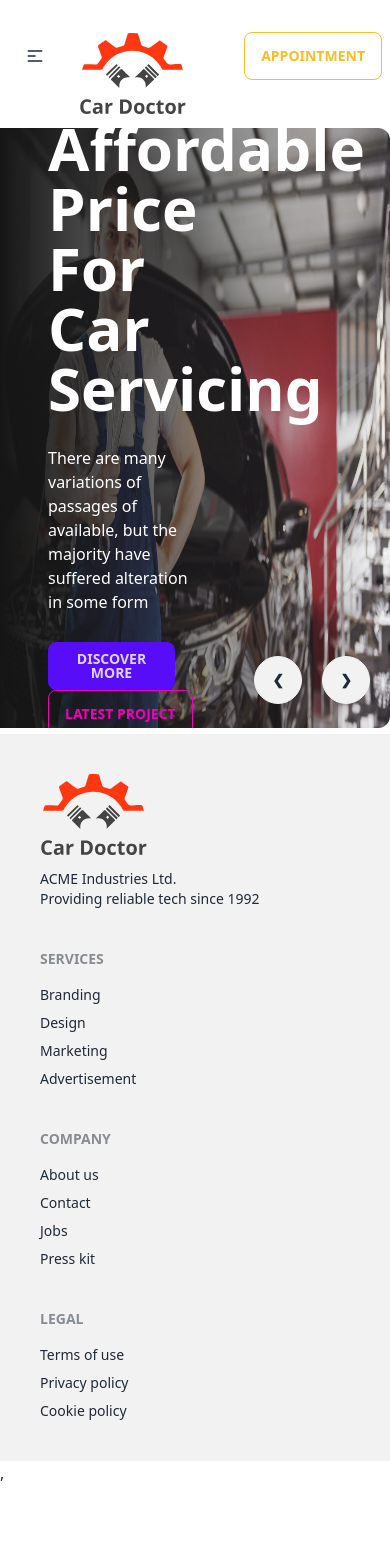
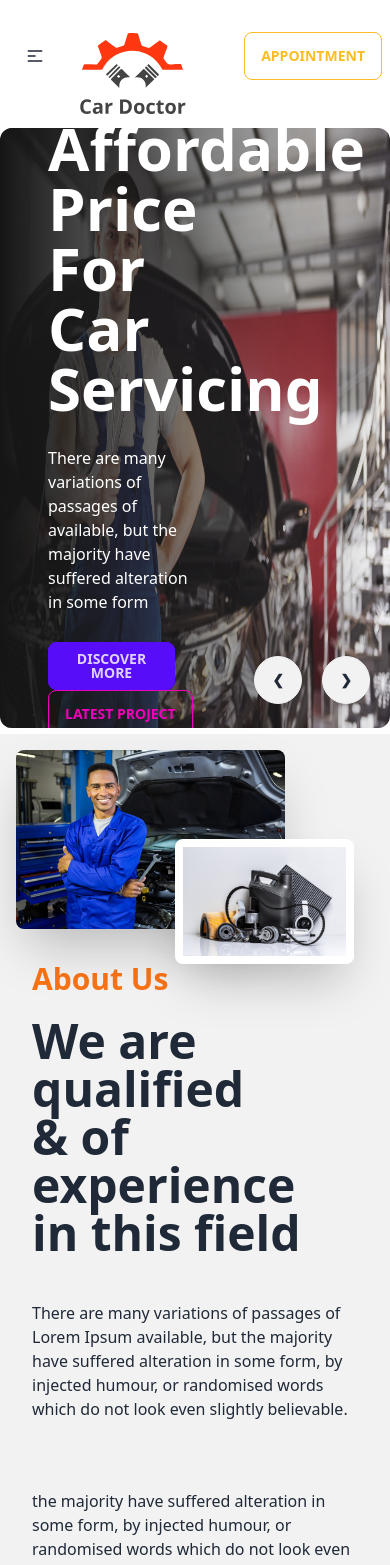
Before and after one commit to Shahidul-Islam-Jony/Car-Doctor-Client, a React (Vite) app: page / in a window 390 px wide. Shown: the top 1565 px of the page. Before the commit the page ends 1485 px from the top, so only its background shows below. Built offline with nearby package versions, Linux system fonts and the light colour scheme.

Commit message:
M-58-5 Create About section with Image Relative Position

```diff
--- /dev/null
+++ b/src/pages/Home/About/About.jsx
@@ -0,0 +1,24 @@
+import person from "../../../assets/images/about_us/person.jpg"
+import parts from "../../../assets/images/about_us/parts.jpg"
+
+const About = () => {
+    return (
+        <div className="hero min-h-screen bg-base-200">
+            <div className="hero-content flex-col lg:flex-row">
+                <div className="lg:w-1/2 relative">
+                    <img src={person} className="w-3/4 rounded-lg shadow-2xl" />
+                    <img src={parts} className="w-1/2 rounded-lg shadow-2xl absolute right-5 top-1/2 border-8 border-white" />
+                </div>
+                <div className="lg:w-1/2 space-y-5 p-4">
+                    <h3 className="text-3xl text-orange-500 font-bold">About Us</h3>
+                    <h1 className="text-5xl font-bold">We are qualified <br />& of experience <br />in this field</h1>
+                    <p className="py-6">There are many variations of passages of Lorem Ipsum available, but the majority have suffered alteration in some form, by injected humour, or randomised words which do not look even slightly believable.</p>
+                    <p className="py-6">the majority have suffered alteration in some form, by injected humour, or randomised words which do not look even slightly believable. </p>
+                    <button className="btn bg-orange-600 text-white">Get More Info</button>
+                </div>
+            </div>
+        </div>
+    );
+};
+
+export default About;
--- a/src/pages/Home/Banner/Banner.jsx
+++ b/src/pages/Home/Banner/Banner.jsx
@@ -10,7 +10,7 @@
         <div className="carousel w-full h-[600px]">
             <div id="slide1" className="carousel-item relative w-full">
                 <img src={img1} className="w-full rounded-xl" />
-                <div className="absolute flex items-center h-full left-0 top-0 bottom-0 bg-gradient-to-r from-[#151515] to-[rgba(21, 21, 21, 0.00)]">
+                <div className="absolute flex items-center h-full rounded-xl left-0 top-0 bottom-0 bg-gradient-to-r from-[#151515] to-[rgba(21, 21, 21, 0.00)]">
                     <div className="text-white space-y-7 w-1/2 pl-12">
                         <h2 className="text-6xl font-bold">Affordable Price For Car Servicing</h2>
                         <p>There are many variations of passages of  available, but the majority have suffered alteration in some form</p>
@@ -26,8 +26,8 @@
                 </div>
             </div>
             <div id="slide2" className="carousel-item relative w-full">
-                <img src={img2} className="w-full" />
-                <div className="absolute flex items-center h-full left-0 top-0 bottom-0 bg-gradient-to-r from-[#151515] to-[rgba(21, 21, 21, 0.00)]">
+                <img src={img2} className="w-full rounded-xl" />
+                <div className="absolute flex items-center rounded-xl h-full left-0 top-0 bottom-0 bg-gradient-to-r from-[#151515] to-[rgba(21, 21, 21, 0.00)]">
                     <div className="text-white space-y-7 w-1/2 pl-12">
                         <h2 className="text-6xl font-bold">Affordable Price For Car Servicing</h2>
                         <p>There are many variations of passages of  available, but the majority have suffered alteration in some form</p>
@@ -43,8 +43,8 @@
                 </div>
             </div>
             <div id="slide3" className="carousel-item relative w-full">
-                <img src={img3} className="w-full" />
-                <div className="absolute flex items-center h-full left-0 top-0 bottom-0 bg-gradient-to-r from-[#151515] to-[rgba(21, 21, 21, 0.00)]">
+                <img src={img3} className="w-full rounded-xl" />
+                <div className="absolute flex items-center h-full rounded-xl left-0 top-0 bottom-0 bg-gradient-to-r from-[#151515] to-[rgba(21, 21, 21, 0.00)]">
                     <div className="text-white space-y-7 w-1/2 pl-12">
                         <h2 className="text-6xl font-bold">Affordable Price For Car Servicing</h2>
                         <p>There are many variations of passages of  available, but the majority have suffered alteration in some form</p>
@@ -60,8 +60,8 @@
                 </div>
             </div>
             <div id="slide4" className="carousel-item relative w-full">
-                <img src={img4} className="w-full" />
-                <div className="absolute flex items-center h-full left-0 top-0 bottom-0 bg-gradient-to-r from-[#151515] to-[rgba(21, 21, 21, 0.00)]">
+                <img src={img4} className="w-full rounded-xl" />
+                <div className="absolute flex items-center h-full rounded-xl left-0 top-0 bottom-0 bg-gradient-to-r from-[#151515] to-[rgba(21, 21, 21, 0.00)]">
                     <div className="text-white space-y-7 w-1/2 pl-12">
                         <h2 className="text-6xl font-bold">Affordable Price For Car Servicing</h2>
                         <p>There are many variations of passages of  available, but the majority have suffered alteration in some form</p>
@@ -77,8 +77,8 @@
                 </div>
             </div>
             <div id="slide5" className="carousel-item relative w-full">
-                <img src={img5} className="w-full" />
-                <div className="absolute flex items-center h-full left-0 top-0 bottom-0 bg-gradient-to-r from-[#151515] to-[rgba(21, 21, 21, 0.00)]">
+                <img src={img5} className="w-full rounded-xl" />
+                <div className="absolute flex items-center rounded-xl h-full left-0 top-0 bottom-0 bg-gradient-to-r from-[#151515] to-[rgba(21, 21, 21, 0.00)]">
                     <div className="text-white space-y-7 w-1/2 pl-12">
                         <h2 className="text-6xl font-bold">Affordable Price For Car Servicing</h2>
                         <p>There are many variations of passages of  available, but the majority have suffered alteration in some form</p>
@@ -94,8 +94,8 @@
                 </div>
             </div>
             <div id="slide6" className="carousel-item relative w-full">
-                <img src={img6} className="w-full" />
-                <div className="absolute flex items-center h-full left-0 top-0 bottom-0 bg-gradient-to-r from-[#151515] to-[rgba(21, 21, 21, 0.00)]">
+                <img src={img6} className="w-full rounded-xl" />
+                <div className="absolute flex items-center h-full rounded-xl left-0 top-0 bottom-0 bg-gradient-to-r from-[#151515] to-[rgba(21, 21, 21, 0.00)]">
                     <div className="text-white space-y-7 w-1/2 pl-12">
                         <h2 className="text-6xl font-bold">Affordable Price For Car Servicing</h2>
                         <p>There are many variations of passages of  available, but the majority have suffered alteration in some form</p>
--- a/src/pages/Home/Home/Home.jsx
+++ b/src/pages/Home/Home/Home.jsx
@@ -1,9 +1,11 @@
+import About from "../About/About";
 import Banner from "../Banner/Banner";
 
 const Home = () => {
     return (
         <div>
             <Banner></Banner>
+            <About></About>
         </div>
     );
 };
```
